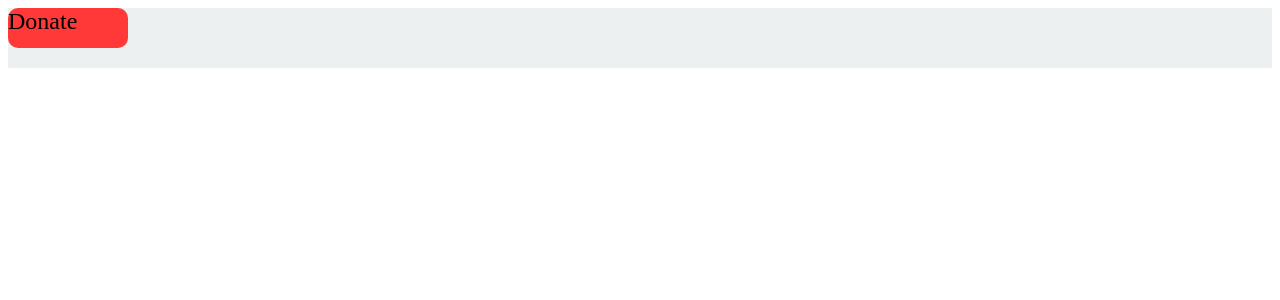
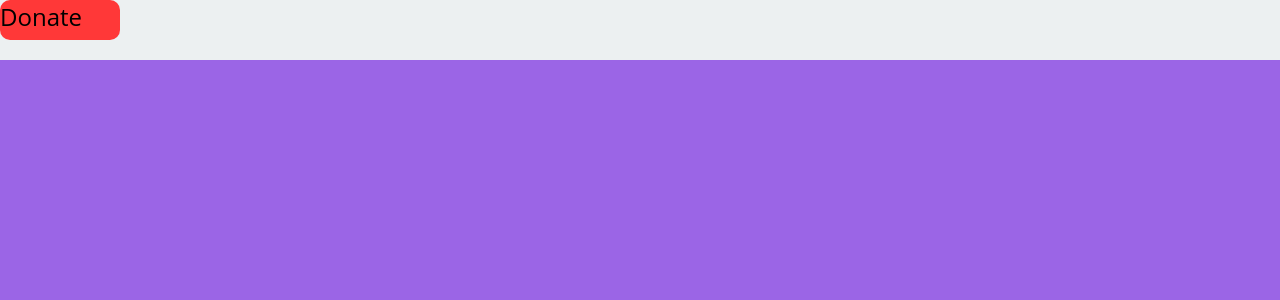
Before and after one commit to EdeniltonBorba/donate, a React (Create React App) app: page / in a window 1280 px wide. Shown: the top 300 px of the page. Built offline with nearby package versions, Linux system fonts and the light colour scheme.

Commit message:
add global styles

```diff
--- a/src/App.js
+++ b/src/App.js
@@ -5,11 +5,13 @@
   Route,
 } from "react-router-dom";
 import Home from './Page/Home/index.js';
+import GlobalStyle from '../src/styles/Global.js';
 
 export default function App() {
   return (
     <Router>
       <React.Fragment>
+        <GlobalStyle />
         <div>
           <Switch>
             <Route exact path="/">
--- a/src/styles/Global.js
+++ b/src/styles/Global.js
@@ -0,0 +1,16 @@
+import { createGlobalStyle } from 'styled-components';
+const GlobalStyle = createGlobalStyle`
+  * {
+    margin: 0;
+    padding: 0;
+    box-sizing: border-box;
+    outline: 0;
+  }
+  body {
+    background: #9B65E6;
+    text-rendering: optimizeLegibility !important;
+    -webkit-font-smoothing: antialiased !important;
+    font-family:'Open Sans', sans-serif !important;
+  }
+`;
+export default GlobalStyle;
```
